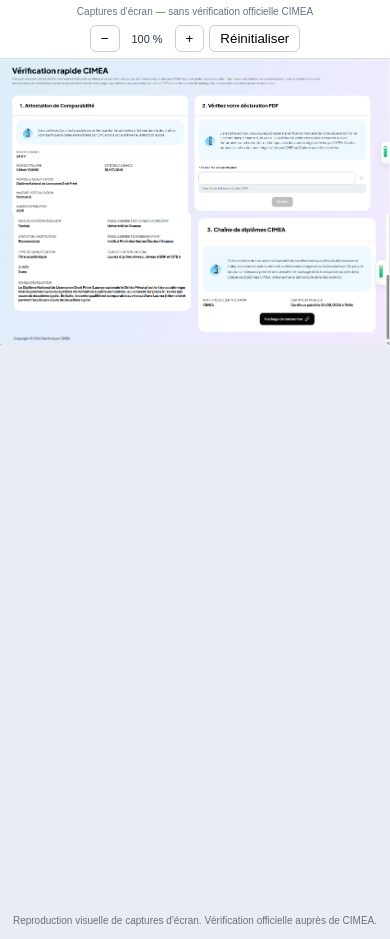
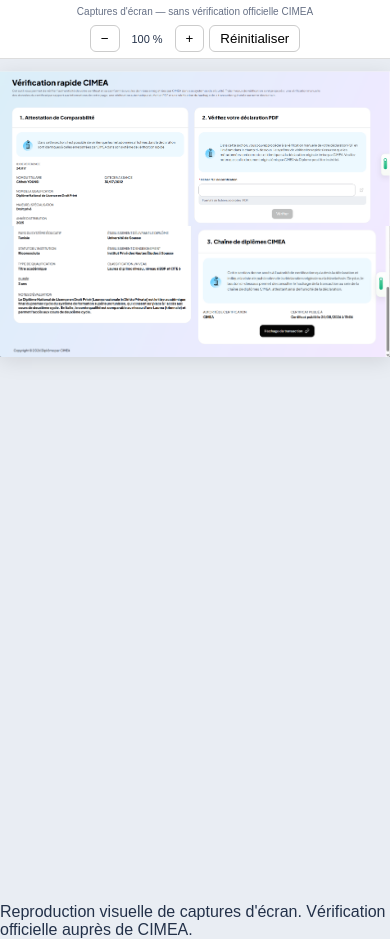
Before and after one commit to h4zemselmi-bot/CIMEA, a plain HTML site: page index.html in a window 390 px wide. Drawn offline with Linux system fonts and the light colour scheme.

Commit message:
Update index.html

```diff
--- a/index.html
+++ b/index.html
@@ -70,10 +70,11 @@
       padding: 12px 0;
     }
 
+
 .sheet {
-      width: 100%;
-      max-width: 430px;
-      margin: 0 auto;
+  width: min(100%, 430px) !important;
+  max-width: 430px !important;
+  margin: 0 auto !important;
   background: white;
   box-shadow: 0 4px 20px rgba(0,0,0,0.10);
 }
@@ -84,22 +85,12 @@
   height: auto;
 }
 
-    footer {
-      text-align: center;
-      padding: 12px;
-      font-size: 10px;
-      color: #667085;
+.viewport {
+  width: 100%;
+  overflow-x: auto;
+  padding: 12px 0;
 }
 
-    @media (max-width: 480px) {
-      .viewport {
-        padding: 0;
-      }
-
-      .sheet {
-        box-shadow: none;
-      }
-    }
   </style>
 </head>
 
```
Lines whose indentation alone changed are shown as unchanged.
